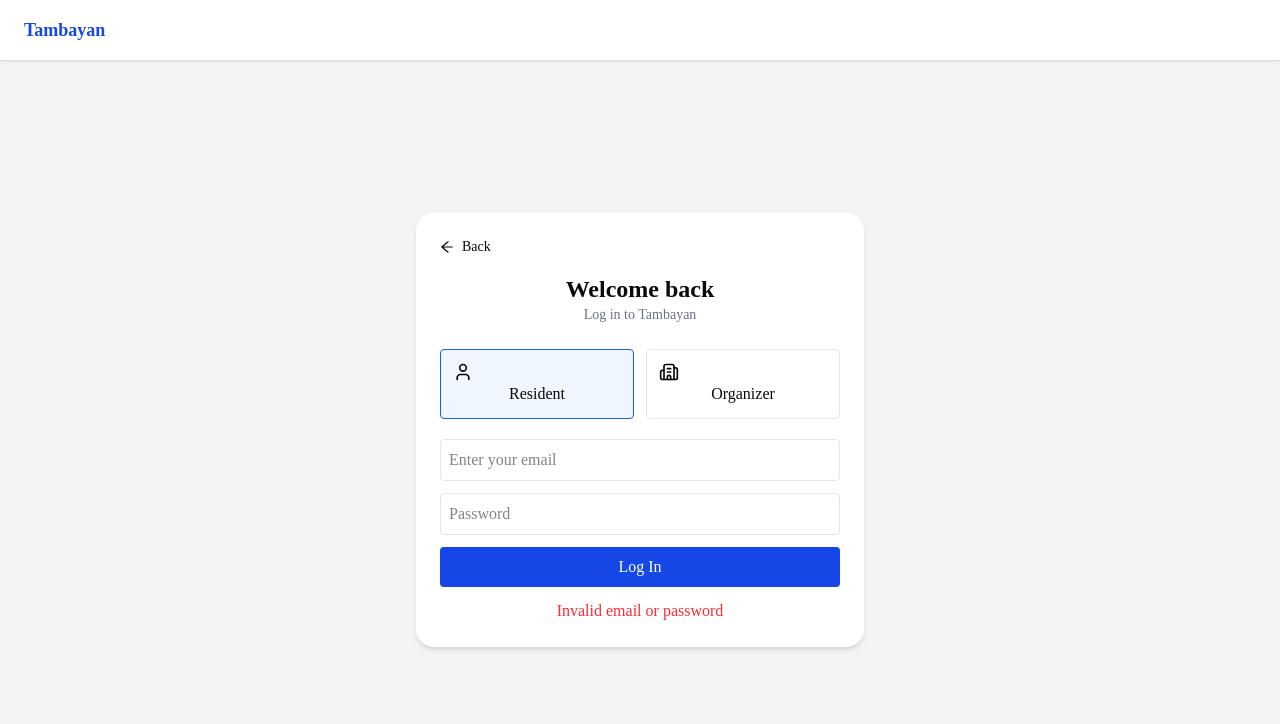
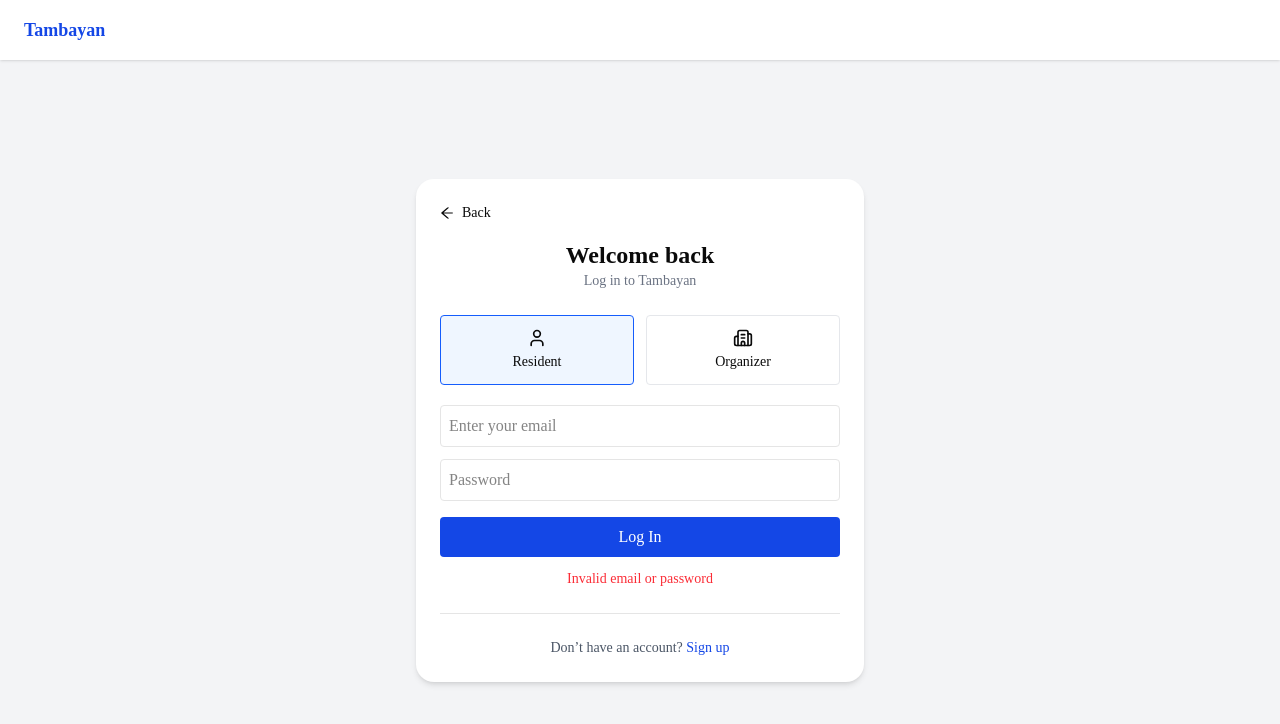
Before and after one commit to Jhnroy/tambayan-weba-app, a Next.js app in the folder frontend/: page /login in a window 1280 px wide. Both pictures are taken after a click on the button "Log In". Shown: the top 724 px of the page. Built offline with nearby package versions, Linux system fonts and the light colour scheme; no server answers.

Commit message:
Feat add some tanstack query

```diff
--- a/frontend/components/resident-sidebar.tsx
+++ b/frontend/components/resident-sidebar.tsx
@@ -2,7 +2,7 @@
 
 import React, { useState } from "react";
 import Link from "next/link";
-import { usePathname } from "next/navigation";
+import { usePathname, useRouter } from "next/navigation";
 import {
   Home,
   Calendar,
@@ -19,6 +19,7 @@ import {
 export const ResidentSidebar = () => {
   const [open, setOpen] = useState(false);
   const pathname = usePathname();
+  const router = useRouter();
 
   const linkClass = (path: string) =>
     `flex items-center gap-3 px-3 py-2 rounded-md cursor-pointer ${
@@ -27,9 +28,21 @@ export const ResidentSidebar = () => {
         : "text-gray-600 hover:bg-gray-200"
     }`;
 
+  // ✅ Logout Function
+  const handleLogout = () => {
+    // Clear auth data (example: token in localStorage)
+    localStorage.removeItem("token");
+
+    // Optional: clear all storage
+    // localStorage.clear();
+
+    // Redirect to login page
+    router.push("/login");
+  };
+
   return (
     <>
-
+      {/* Mobile Header */}
       <div className="md:hidden flex items-center justify-between p-4 bg-white shadow">
         <h1 className="font-semibold text-lg">Tambayan</h1>
         <button onClick={() => setOpen(true)}>
@@ -37,7 +50,7 @@ export const ResidentSidebar = () => {
         </button>
       </div>
 
-
+      {/* Overlay */}
       {open && (
         <div
           className="fixed inset-0 bg-black/40 z-40 md:hidden"
@@ -51,7 +64,7 @@ export const ResidentSidebar = () => {
         ${open ? "translate-x-0" : "-translate-x-full"}
         md:translate-x-0 md:static md:block`}
       >
-
+        {/* Close Button */}
         <div className="md:hidden flex justify-end p-4">
           <button onClick={() => setOpen(false)}>
             <X />
@@ -59,9 +72,8 @@ export const ResidentSidebar = () => {
         </div>
 
         <div className="flex flex-col h-full justify-between border-r border-gray-300">
-
           <div>
-
+            {/* Profile */}
             <div className="p-6 flex flex-col items-center border-b border-gray-300">
               <div className="w-16 h-16 rounded-full border-2 border-blue-500 flex items-center justify-center mb-2">
                 <User className="text-blue-500" />
@@ -75,23 +87,17 @@ export const ResidentSidebar = () => {
               </span>
             </div>
 
-
+            {/* Links */}
             <div className="mt-4 px-4">
               <ul className="space-y-1">
-                <Link
-                  href="/resident/dashboard"
-                  onClick={() => setOpen(false)}
-                >
+                <Link href="/resident/dashboard" onClick={() => setOpen(false)}>
                   <div className={linkClass("/resident/dashboard")}>
                     <Home size={18} />
                     Event Feed
                   </div>
                 </Link>
 
-                <Link
-                  href="/resident/calendar"
-                  onClick={() => setOpen(false)}
-                >
+                <Link href="/resident/calendar" onClick={() => setOpen(false)}>
                   <div className={linkClass("/resident/calendar")}>
                     <Calendar size={18} />
                     Calendar
@@ -103,10 +109,7 @@ export const ResidentSidebar = () => {
                 MY ACTIVITY
               </p>
               <ul className="space-y-1">
-                <Link
-                  href="/resident/my-signups"
-                  onClick={() => setOpen(false)}
-                >
+                <Link href="/resident/my-signups" onClick={() => setOpen(false)}>
                   <div
                     className={`flex items-center justify-between ${linkClass(
                       "/resident/my-signups"
@@ -136,10 +139,7 @@ export const ResidentSidebar = () => {
                   </div>
                 </Link>
 
-                <Link
-                  href="/resident/profile"
-                  onClick={() => setOpen(false)}
-                >
+                <Link href="/resident/profile" onClick={() => setOpen(false)}>
                   <div className={linkClass("/resident/profile")}>
                     <User size={18} />
                     My Profile
@@ -171,10 +171,7 @@ export const ResidentSidebar = () => {
                   </div>
                 </Link>
 
-                <Link
-                  href="/resident/settings"
-                  onClick={() => setOpen(false)}
-                >
+                <Link href="/resident/settings" onClick={() => setOpen(false)}>
                   <div className={linkClass("/resident/settings")}>
                     <Settings size={18} />
                     Settings
@@ -186,7 +183,10 @@ export const ResidentSidebar = () => {
 
           {/* Logout */}
           <div className="p-4 border-t border-gray-300">
-            <button className="flex items-center gap-3 text-gray-500 hover:text-red-500 w-full">
+            <button
+              onClick={handleLogout}
+              className="flex items-center gap-3 text-gray-500 hover:text-red-500 w-full"
+            >
               <LogOut size={18} />
               Log Out
             </button>
--- a/frontend/features/landing-page/view.tsx
+++ b/frontend/features/landing-page/view.tsx
@@ -58,7 +58,7 @@ export const View = () => {
   return (
     <div className="min-h-screen bg-gray-100">
 
-      {/* NAVBAR */}
+
       <nav className="flex items-center justify-between px-6 py-4 bg-white shadow-sm">
         <h1 className="text-lg font-semibold text-blue-700">Tambayan</h1>
 
@@ -79,7 +79,7 @@ export const View = () => {
         </div>
       </nav>
 
-      {/* HERO SECTION */}
+
       <section className="bg-linear-to-r from-blue-700 to-blue-500 text-white text-center py-16 px-4">
         <h1 className="text-3xl md:text-5xl font-bold mb-4">
           Find Your Community
--- a/frontend/features/login.tsx
+++ b/frontend/features/login.tsx
@@ -13,34 +13,34 @@ export const Login = () => {
   const [loading, setLoading] = useState(false);
   const [error, setError] = useState("");
 
-  console.log('hiii ',process.env.NEXT_PUBLIC_API_URL);
+  console.log('hiii ', process.env.NEXT_PUBLIC_API_URL);
 
   const handleLogin = async () => {
     setLoading(true);
     setError("");
 
     try {
-      const res = await API.post(`${process.env.NEXT_PUBLIC_API_URL}/api/auth/local`, {
-        identifier: email,
-        password,
-      });
+      const res = await API.post(
+        `${process.env.NEXT_PUBLIC_API_URL}/api/auth/local`,
+        {
+          identifier: email,
+          password,
+        }
+      );
 
       const user = res.data.user;
       const jwt = res.data.jwt;
 
-      // Save auth
       localStorage.setItem("token", jwt);
       localStorage.setItem("user", JSON.stringify(user));
 
-      console.log("✅ Logged in:", user);
-
+      console.log("Logged in:", user);
 
       if (role === "organizer") {
         window.location.href = "/organizer/dashboard";
       } else {
         window.location.href = "/resident/dashboard";
       }
-
     } catch (err: any) {
       console.error("❌ FULL ERROR:", err);
       console.error("❌ RESPONSE:", err.response);
@@ -48,7 +48,7 @@ export const Login = () => {
 
       setError(
         err.response?.data?.error?.message ||
-        "Invalid email or password"
+          "Invalid email or password"
       );
     } finally {
       setLoading(false);
@@ -58,56 +58,56 @@ export const Login = () => {
   return (
     <div className="min-h-screen bg-gray-100 flex flex-col">
 
-
+      {/* Navbar */}
       <nav className="flex items-center justify-between px-6 py-4 bg-white shadow-sm">
         <Link href="/" className="font-semibold text-blue-700 text-lg">
           Tambayan
         </Link>
       </nav>
 
-      {/* PAGE */}
+      {/* Content */}
       <div className="flex flex-1 items-center justify-center px-4">
         <div className="w-full max-w-md bg-white rounded-2xl shadow-md p-6">
 
-          {/* BACK */}
+          {/* Back */}
           <Link href="/" className="flex items-center gap-2 text-sm mb-4">
             <ArrowLeftOutlined /> Back
           </Link>
 
-          {/* TITLE */}
+          {/* Header */}
           <div className="text-center mb-6">
             <h1 className="text-2xl font-bold">Welcome back</h1>
             <p className="text-gray-500 text-sm">Log in to Tambayan</p>
           </div>
 
-          {/* ROLE SELECT */}
+          {/* Role selector */}
           <div className="grid grid-cols-2 gap-3 mb-5">
             <button
               onClick={() => setRole("resident")}
-              className={`border p-3 rounded ${
+              className={`border p-3 rounded flex flex-col items-center ${
                 role === "resident"
                   ? "bg-blue-50 border-blue-600"
                   : "border-gray-200"
               }`}
             >
               <User size={20} />
-              <p>Resident</p>
+              <p className="text-sm mt-1">Resident</p>
             </button>
 
             <button
               onClick={() => setRole("organizer")}
-              className={`border p-3 rounded ${
+              className={`border p-3 rounded flex flex-col items-center ${
                 role === "organizer"
                   ? "bg-blue-50 border-blue-600"
                   : "border-gray-200"
               }`}
             >
               <Building2 size={20} />
-              <p>Organizer</p>
+              <p className="text-sm mt-1">Organizer</p>
             </button>
           </div>
 
-          {/* EMAIL */}
+          {/* Inputs */}
           <input
             type="email"
             placeholder="Enter your email"
@@ -116,16 +116,15 @@ export const Login = () => {
             className="w-full mb-3 p-2 border rounded"
           />
 
-          {/* PASSWORD */}
           <input
             type="password"
             placeholder="Password"
             value={password}
             onChange={(e) => setPassword(e.target.value)}
-            className="w-full mb-3 p-2 border rounded"
+            className="w-full mb-4 p-2 border rounded"
           />
 
-          {/* BUTTON */}
+          {/* Login button */}
           <button
             onClick={handleLogin}
             disabled={loading}
@@ -134,12 +133,26 @@ export const Login = () => {
             {loading ? "Logging in..." : "Log In"}
           </button>
 
-          {/* ERROR */}
+          {/* Error */}
           {error && (
-            <p className="text-red-500 mt-3 text-center">
+            <p className="text-red-500 mt-3 text-center text-sm">
               {error}
             </p>
           )}
+
+          {/* Divider */}
+          <div className="my-6 border-t" />
+
+          {/* Sign up section */}
+          <p className="text-center text-sm text-gray-600">
+            Don’t have an account?{" "}
+            <Link
+              href="/signup"
+              className="text-blue-700 font-medium hover:underline"
+            >
+              Sign up
+            </Link>
+          </p>
 
         </div>
       </div>
--- /dev/null
+++ b/frontend/utils/axios.ts
@@ -0,0 +1,8 @@
+import axios from "axios";
+
+
+const instance = axios.create({
+    baseURL: process.env.NEXT_PUBLIC_API_URL,
+});
+
+export default instance
```
Also changed, not shown: frontend/features/organizer/dashboard.tsx (+4 -6 lines), frontend/hooks/use-auth.ts (added), frontend/services/auth-service.ts (added).
